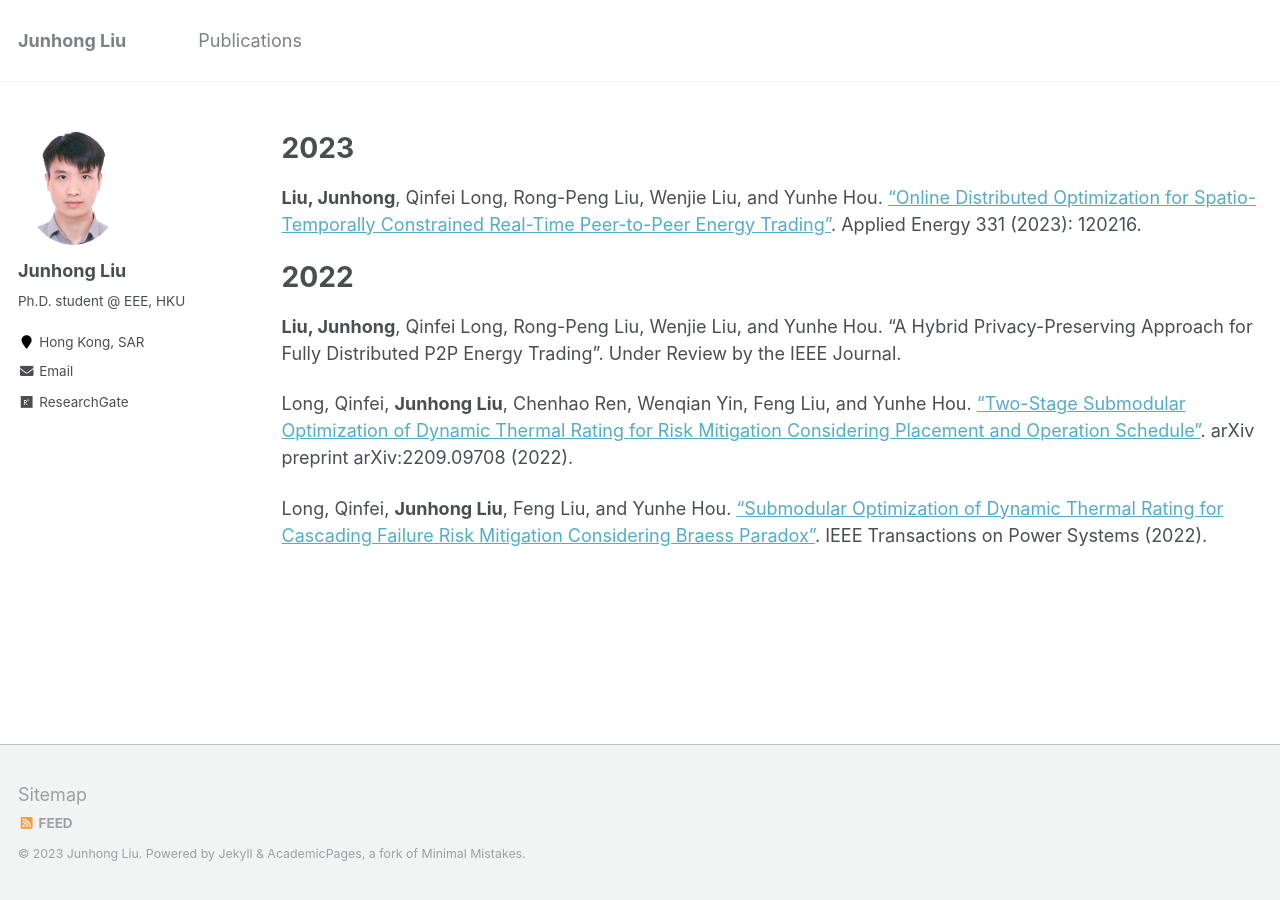
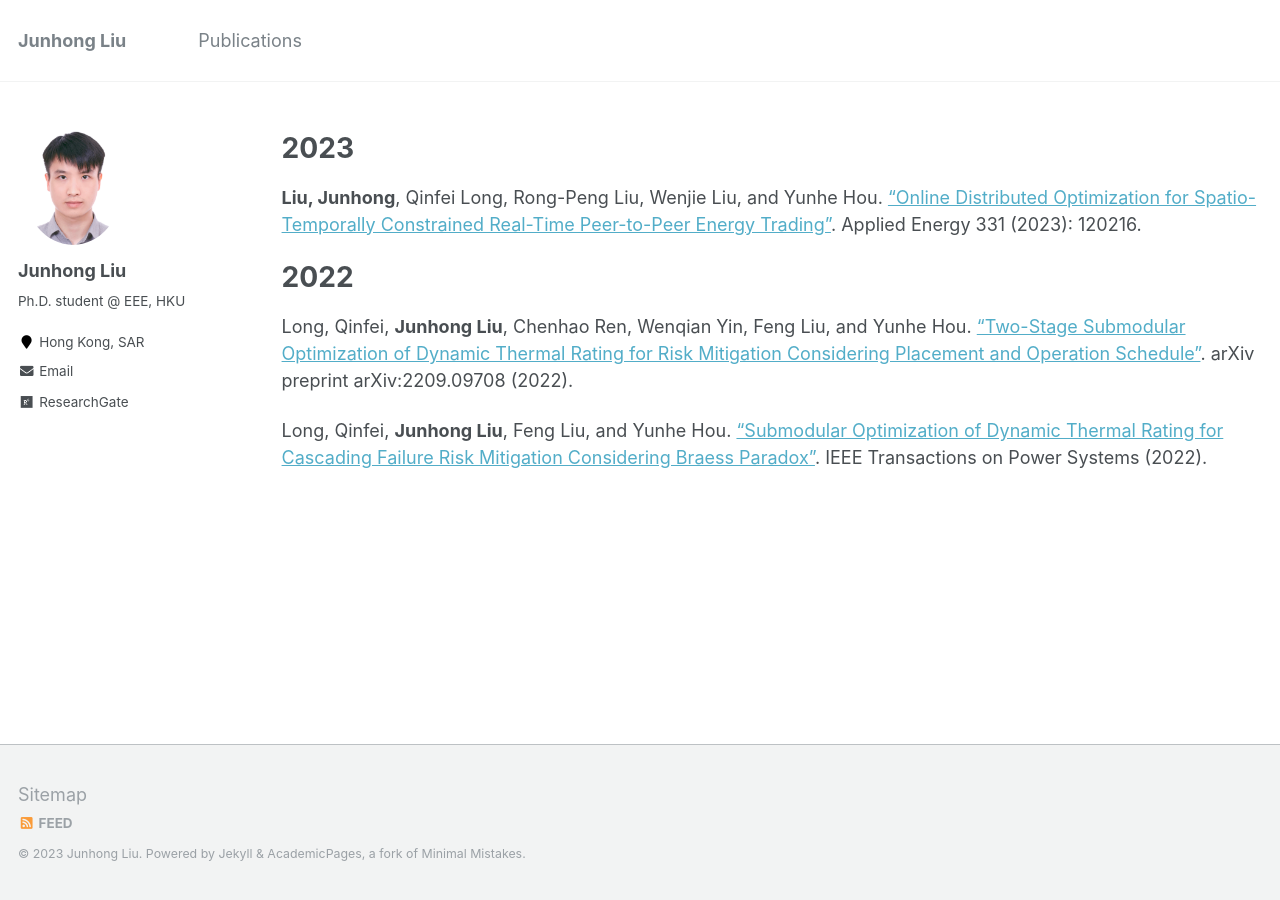
Before and after one commit to johnny-eee/online, a Jekyll site: the page built from _pages/cv.md, in a window 1280 px wide. Built offline with Jekyll 4.4.1, drawn with Linux system fonts in a browser that asks for light colours.

Commit message:
Update cv.md

```diff
--- a/_pages/cv.md
+++ b/_pages/cv.md
@@ -14,7 +14,6 @@ redirect_from:
 
 2022
 ======
-**Liu, Junhong**, Qinfei Long, Rong-Peng Liu, Wenjie Liu, and Yunhe Hou. "A Hybrid Privacy-Preserving Approach for Fully Distributed P2P Energy Trading". Under Review by the IEEE Journal.
 
 Long, Qinfei, **Junhong Liu**, Chenhao Ren, Wenqian Yin, Feng Liu, and Yunhe Hou. ["Two-Stage Submodular Optimization of Dynamic Thermal Rating for Risk Mitigation Considering Placement and Operation Schedule"](https://arxiv.org/pdf/2209.09708.pdf). arXiv preprint arXiv:2209.09708 (2022).
 
```
